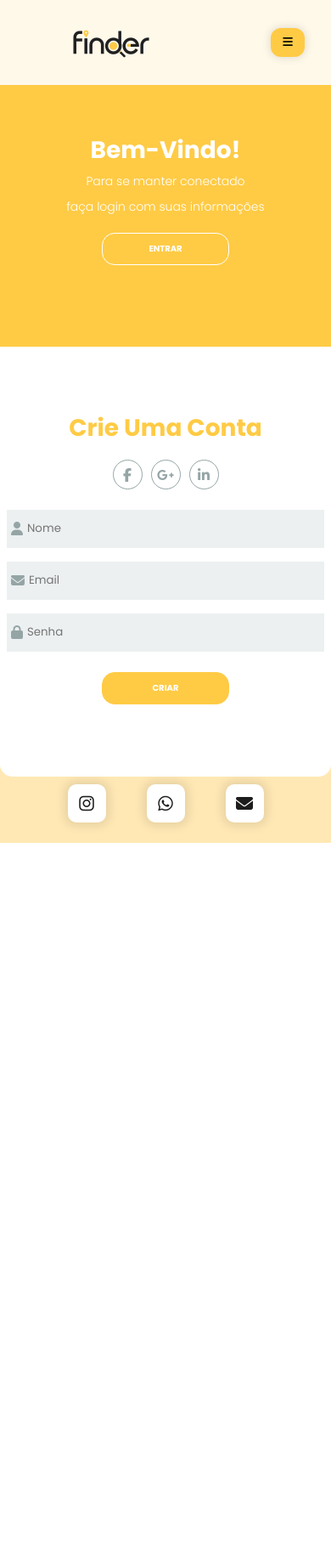
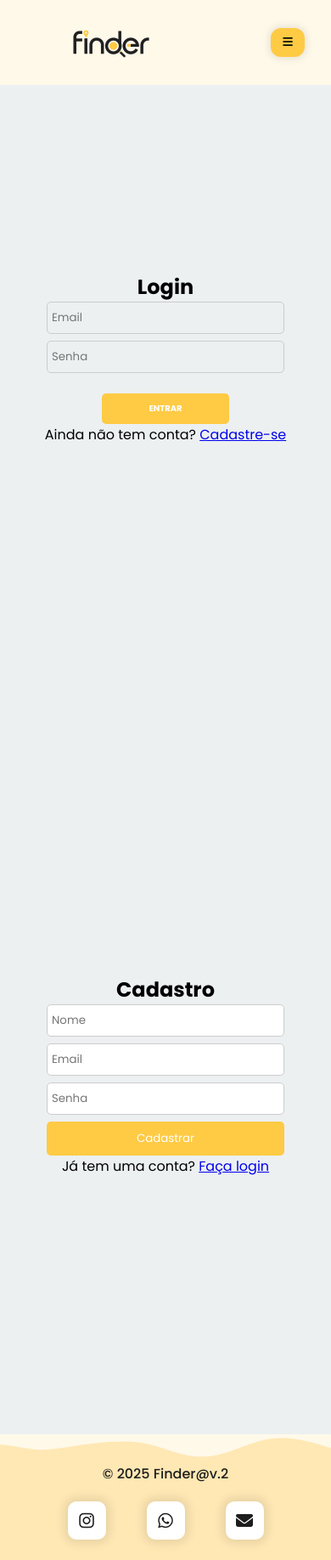
Before and after one commit to CauaHm/Finder.v2, a PHP site: page /src/pages/login.html in a window 390 px wide. Shown: the whole page at 85% size. Before the commit the page ends 992 px from the top, so only its background shows below. Run offline with PHP 8.4, Linux system fonts and the light colour scheme.

Commit message:
testando responsividade

```diff
--- a/src/pages/login.html
+++ b/src/pages/login.html
@@ -155,6 +155,37 @@
         <!--second content-->
     </div>
 
+    <div class="containerLoginMobile">
+        <h2>Login</h2>
+        <form class="formLogin">
+            <label>
+                <input type="email" placeholder="Email" />
+            </label>
+            <label>
+                <input type="password" placeholder="Senha" />
+            </label>
+            <button class="btnLogin">Entrar</button>
+        </form>
+        <p>Ainda não tem conta? <a href="#">Cadastre-se</a></p>
+    </div>
+
+    <div class="containerCadastroMobile">
+        <h2>Cadastro</h2>
+        <form class="formCadastro">
+            <label>
+                <input type="text" placeholder="Nome" />
+            </label>
+            <label>
+                <input type="email" placeholder="Email" />
+            </label>
+            <label>
+                <input type="password" placeholder="Senha" />
+            </label>
+            <button class="btnCadastro">Cadastrar</button>
+        </form>
+        <p>Já tem uma conta? <a href="login.html">Faça login</a></p>
+    </div>
+
 </main>
 
     <footer class="rodape">
--- a/src/styles/login.css
+++ b/src/styles/login.css
@@ -281,6 +281,16 @@
 
 }
 
+.containerLoginMobile {
+    display: none;
+}
+
+.containerCadastro {
+    display: none;
+}
+
+
+
 /* animação atrás do conteúdo */
 @keyframes deslocamentoLoginEsq {
     from {
@@ -341,109 +351,226 @@
 
 /* versão mobile */
 
-@media screen and (max-width: 1040px) {
-    .contentLogin {
-        width: 100%;
-        height: 100%;
-        margin-top: 160px;
-        margin-bottom: 20px;
+@media (max-width: 480px) {
+    .containerLogin {
+        display: none;
     }
 
-    .contentLogin::before {
-        width: 100%;
-        height: 40%;
-        top: 0;
-        border-radius: 0;
+    .containerLoginMobile {
+        display: flex;
+        flex-direction: column;
+        align-items: center;
+        justify-content: center;
+        height: 100vh;
+        background-color: #ecf0f1;
+        padding: 20px;
     }
 
-
-    .first-content, .second-content {
-        flex-direction: column;
-        justify-content: space-around;
-    }
-
-    .sign-in-js .contentLogin::before {
-        top: 60%;
-        left: 0;
-        border-radius: 0;
+    .containerMobile h2 {
+        color: #000;
+        font-size: 22px;
     }
 
     .formLogin {
+        display: flex;
+        flex-direction: column;
         width: 90%;
+        max-width: 280px;
     }
 
-    .first-column, .second-column {
+    .formLogin input {
         width: 100%;
+        height: 38px;
+        margin-bottom: 8px;
+        padding: 5px;
+        border: 1px solid #ccc;
+        border-radius: 5px;
     }
 
-    /* animações mobile css */
-
-    @keyframes deslocamentoLoginEsq {
-        from {
-            top: 0;
-            opacity: 1;
-            z-index: 12;
+    .btnLogin {
+        background-color: #ffcb45;
+        border: none;
+        padding: 10px;
+        border-radius: 5px;
+        color: white;
+        cursor: pointer;
     }
 
-        to {
-            top: -100px;
-            opacity: 0;
-            z-index: -1;
+    .containerMobile p {
+        margin-top: 8px;
     }
 }
 
-    @keyframes deslocamentoLoginDir {
-        from {
-            top: 0;
-            opacity: 1;
-            z-index: 12;
+/* Para celulares médios (até 768px) */
+@media (max-width: 768px) {
+    .containerLogin {
+        display: none;
     }
 
-        to {
-            top: 100px;
-            opacity: 0;
-            z-index: -1;
+    .containerLoginMobile {
+        display: flex;
+        flex-direction: column;
+        align-items: center;
+        justify-content: center;
+        height: 100vh;
+        background-color: #ecf0f1;
+        padding: 20px;
+    }
+
+    .containerMobile h2 {
+        color: #000;
+        font-size: 22px;
+    }
+
+    .formLogin {
+        display: flex;
+        flex-direction: column;
+        width: 90%;
+        max-width: 280px;
+    }
+
+    .formLogin input {
+        width: 100%;
+        height: 38px;
+        margin-bottom: 8px;
+        padding: 5px;
+        border: 1px solid #ccc;
+        border-radius: 5px;
+    }
+
+    .btnLogin {
+        background-color: #ffcb45;
+        border: none;
+        padding: 10px;
+        border-radius: 5px;
+        color: white;
+        cursor: pointer;
+    }
+
+    .containerMobile p {
+        margin-top: 8px;
     }
 }
 
-
-
-    @keyframes slideinLogin {
-
-        from {
-            top: 0;
-            height: 40%;
+@media (min-width: 768px) and (max-width: 1024px) {
+    .containerLogin {
+        display: flex; /* Mostra a versão desktop */
     }
 
-        to {
-            top: 60%;
-            height: 40%;
+    .containerLoginMobile {
+        display: none; /* Esconde a versão mobile */
     }
 }
 
-    @keyframes slideoutLogin {
-
-        from {
-            top: 60%;
-            height: 40%;
+/* Para telas pequenas (até 480px) */
+@media (max-width: 480px) {
+    .containerCadastro {
+        display: none;
     }
 
-        to {
-            top: 0%;
-            height: 40%;
+    .containerCadastroMobile {
+        display: flex;
+        flex-direction: column;
+        align-items: center;
+        justify-content: center;
+        height: 100vh;
+        background-color: #ecf0f1;
+        padding: 20px;
+    }
+
+    .containerMobile h2 {
+        color: #000;
+        font-size: 22px;
+    }
+
+    .formCadastro {
+        display: flex;
+        flex-direction: column;
+        width: 90%;
+        max-width: 280px;
+    }
+
+    .formCadastro input {
+        width: 100%;
+        height: 38px;
+        margin-bottom: 8px;
+        padding: 5px;
+        border: 1px solid #ccc;
+        border-radius: 5px;
+    }
+
+    .btnCadastro {
+        background-color: #ffcb45;
+        border: none;
+        padding: 10px;
+        border-radius: 5px;
+        color: white;
+        cursor: pointer;
+    }
+
+    .containerMobile p {
+        margin-top: 8px;
     }
 }
 
+/* Para celulares médios (até 768px) */
+@media (max-width: 768px) {
+    .containerCadastro {
+        display: none;
     }
 
-@media screen and (max-width: 740px) {
-    .formLogin {
-        width: 50%;
+    .containerCadastroMobile {
+        display: flex;
+        flex-direction: column;
+        align-items: center;
+        justify-content: center;
+        height: 100vh;
+        background-color: #ecf0f1;
+        padding: 20px;
+    }
+
+    .containerMobile h2 {
+        color: #000;
+        font-size: 22px;
+    }
+
+    .formCadastro {
+        display: flex;
+        flex-direction: column;
+        width: 90%;
+        max-width: 280px;
+    }
+
+    .formCadastro input {
+        width: 100%;
+        height: 38px;
+        margin-bottom: 8px;
+        padding: 5px;
+        border: 1px solid #ccc;
+        border-radius: 5px;
+    }
+
+    .btnCadastro {
+        background-color: #ffcb45;
+        border: none;
+        padding: 10px;
+        border-radius: 5px;
+        color: white;
+        cursor: pointer;
+    }
+
+    .containerMobile p {
+        margin-top: 8px;
     }
 }
 
-@media screen and (max-width: 425px) {
-    .formLogin {
-        width: 100%;
+/* Para tablets (de 768px a 1024px) */
+@media (min-width: 768px) and (max-width: 1024px) {
+    .containerCadastro {
+        display: flex; /* Mostra a versão desktop */
+    }
+
+    .containerCadastroMobile {
+        display: none; /* Esconde a versão mobile */
     }
 }
```
Lines whose indentation alone changed are shown as unchanged.
